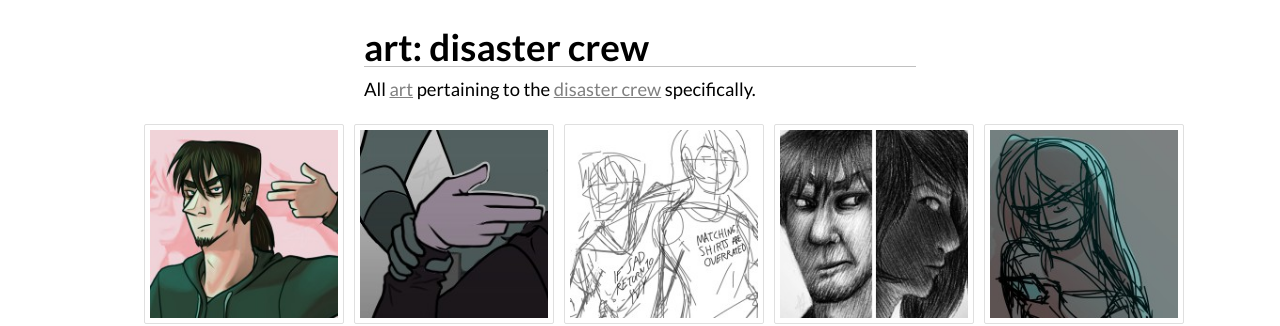
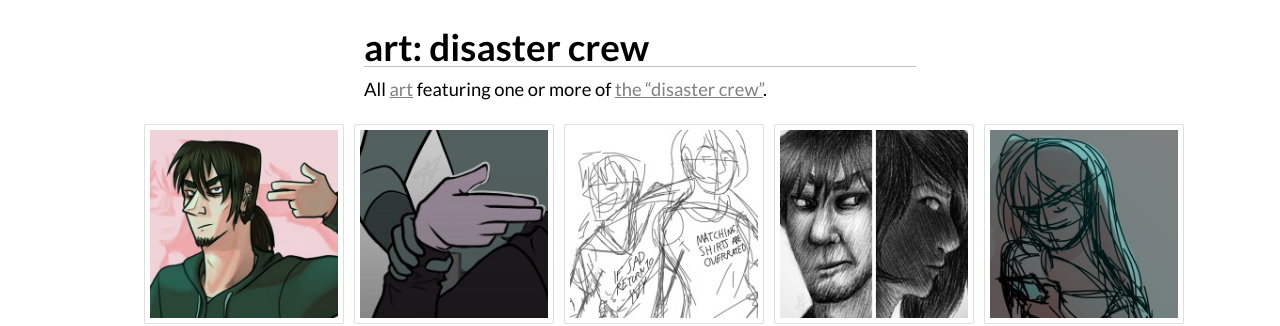
Before and after one commit to a-flyleaf/toyshelf, a Jekyll site: the page built from art/disaster-crew.md, in a window 1280 px wide and 900 px high. Shown: the part 378-704 px from the top of the window. Built offline with Jekyll 4.4.1, drawn with Linux system fonts in a browser that asks for light colours.

Commit message:
rephrase art pages

```diff
--- a/art/disaster-crew.md
+++ b/art/disaster-crew.md
@@ -4,6 +4,6 @@ title: "art: disaster crew"
 date: 2018-11-26
 css: "#date,#info{display:none;}"
 ---
-All [art]({%include url.html%}/art) pertaining to the [disaster crew]({%include url.html%}/disaster-crew) specifically.
+All [art]({%include url.html%}/art) featuring one or more of [the "disaster crew"]({%include url.html%}/disaster-crew).
 
 <div id="gallery">{%for art in site.art%}{%if art.categories contains "disaster-crew"%}<a href="{{art.url}}"><img src="{%include url.html%}/assets/img/art/{{art.date|date:"%F"}}-tn.jpg" alt="{{art.title}}"/></a>{%endif%}{%endfor%}</div>
```
Also changed, not shown: art/misc.md (+1 -1 lines).
